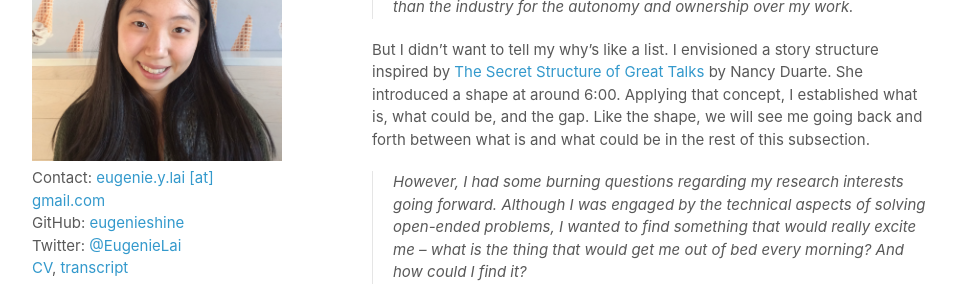
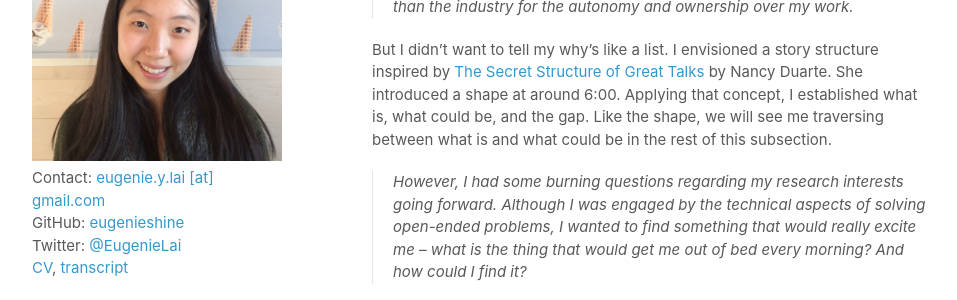
Before and after one commit to eugenielai/eugenielai.github.io, a Jekyll site: the page built from posts/another_annotated_sop.md, in a window 1280 px wide and 900 px high, scrolled down 3463 px. Shown: the part 198-498 px from the top of the window, without its empty margins (158-1115 px from the left). Built offline with Jekyll 4.4.1, drawn with Linux system fonts in a browser that asks for light colours; a script that is not in the unit is left out.

Commit message:
update anno example of sop

```diff
--- a/posts/another_annotated_sop.md
+++ b/posts/another_annotated_sop.md
@@ -73,7 +73,7 @@ Elaborate on my current research interest with the techniques (in the method spa
 We love the dark times. Vulnerability and hardships help people connect, noted by Dr. [Brené Brown](https://www.ted.com/talks/brene_brown_the_power_of_vulnerability?language=en#t-1196292). Being rejected is my true experience, and I intentionally included that to better connect to my reader. In my case, it also shows resilience and segues into my first why, why research but not industry.
 > Our work experienced a few submissions. Although I felt discouraged at first, I learned to reflect and was encouraged by how much our work had improved after each round. I also enjoyed my experience in research more than the industry for the autonomy and ownership over my work.
 
-But I didn’t want to tell my why’s like a list. I envisioned a story structure inspired by [The Secret Structure of Great Talks](https://www.youtube.com/watch?v=1nYFpuc2Umk) by Nancy Duarte. She introduced a shape at around 6:00. Applying that concept, I established what is, what could be, and the gap. Like the shape, we will see me going back and forth between what is and what could be in the rest of this subsection.
+But I didn’t want to tell my why’s like a list. I envisioned a story structure inspired by [The Secret Structure of Great Talks](https://www.youtube.com/watch?v=1nYFpuc2Umk) by Nancy Duarte. She introduced a shape at around 6:00. Applying that concept, I established what is, what could be, and the gap. Like the shape, we will see me traversing between what is and what could be in the rest of this subsection.
 > However, I had some burning questions regarding my research interests going forward. Although I was engaged by the technical aspects of solving open-ended problems, I wanted to find something that would really excite me – what is the thing that would get me out of bed every morning? And how could I find it?
 
 Transition to my next project to show my technical competency while keeping the flow of the story about my why’s.
```
